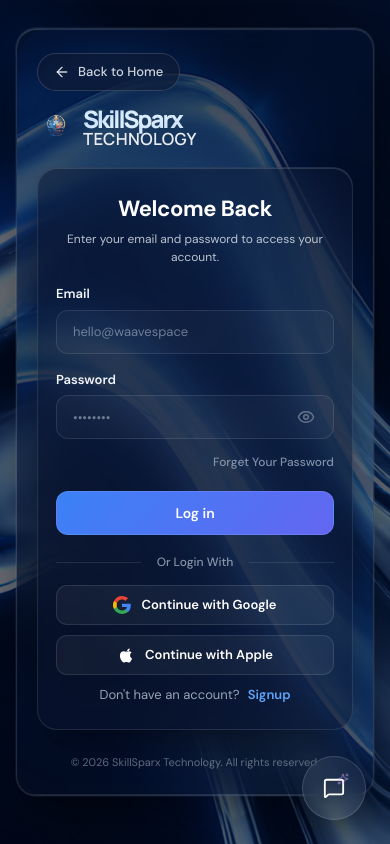
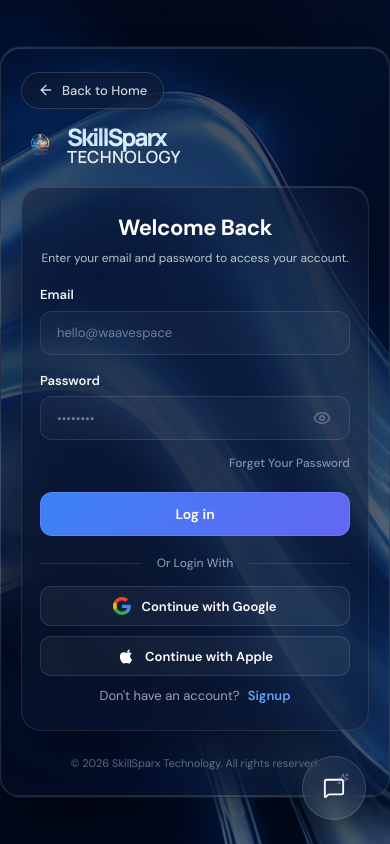
Before and after one commit to arihant-jhaa/SkillSparx_Technology, a React (Vite) app in the folder Frontend/: page / in a window 390 px wide. Both pictures are taken after a click on the button "Login". Built offline with nearby package versions, Linux system fonts and the light colour scheme.

Commit message:
scroll fix

```diff
--- a/Frontend/src/components/login/login-glass.css
+++ b/Frontend/src/components/login/login-glass.css
@@ -9,7 +9,9 @@
   min-height: 100dvh;
   width: 100%;
   background-color: #030816;
-  overflow: hidden;
+  overflow-y: auto;
+  overflow-x: hidden;
+  overscroll-behavior-y: none;
   display: flex;
   align-items: center;
   justify-content: center;
@@ -129,6 +131,7 @@
   flex-direction: column;
   padding: 48px 40px 40px 56px;
   overflow: hidden;
+  min-height: 100%;
 }
 
 /* Mobile header row: separate Back button and Branding rows using Flexbox */
@@ -173,6 +176,7 @@
   padding: 48px 40px 60px 40px;
   overflow: hidden;
   background: radial-gradient(circle at 60% 40%, rgba(30, 58, 138, 0.2) 0%, transparent 70%);
+  min-height: 100%;
 }
 
 .login-panel-footer {
@@ -444,12 +448,44 @@
   .login-right-panel { display: none; }
 }
 
-/* Specific Mobile Optimization for Small Viewports (320px - 768px) */
-@media (max-width: 768px) {
-  .login-page-wrapper {
-    padding: 16px;
-    align-items: flex-start;
-    overflow-y: auto;
+/* --- Mobile Chatbot Modal Specific Fixes --- */
+@media (max-width: 480px) {
+  .liquid-mobile-modal-content {
+    padding: 16px 16px 16px 16px !important;
+    border-radius: 20px !important;
+  }
+
+  .liquid-chat-title {
+    font-size: 24px !important;
+    margin-bottom: 16px !important;
+  }
+
+  .liquid-chips-row {
+    display: grid !important;
+    grid-template-columns: 1fr 1fr !important;
+    gap: 8px !important;
+    margin-bottom: 16px !important;
+  }
+
+  .liquid-chip {
+    padding: 6px 10px !important;
+    font-size: 11px !important;
+    height: 36px !important;
+  }
+
+  .liquid-composer {
+    padding: 10px !important;
+    border-radius: 16px !important;
+  }
+
+  .liquid-composer-input {
+    font-size: 13px !important;
+    min-height: 48px !important;
+  }
+
+  .liquid-composer-actions {
+    gap: 4px !important;
+    padding-top: 8px !important;
   }
 
   .liquid-outer-container {
--- a/Frontend/src/index.css
+++ b/Frontend/src/index.css
@@ -4,7 +4,7 @@
 :root {
   font-family: "DM Sans", Arial, sans-serif;
   color: #1b191e;
-  background: #f6f5f1;
+  background: #030816;
   font-synthesis: none;
   text-rendering: optimizeLegibility;
   -webkit-font-smoothing: antialiased;
@@ -69,12 +69,14 @@
 html {
   scroll-behavior: smooth;
   scroll-padding-top: 80px;
+  background: #030816;
 }
 body {
   margin: 0;
   min-width: 320px;
   overflow-x: clip;
-  background: var(--paper);
+  background: #030816;
+  min-height: 100dvh;
 }
 body,
 button,
```
